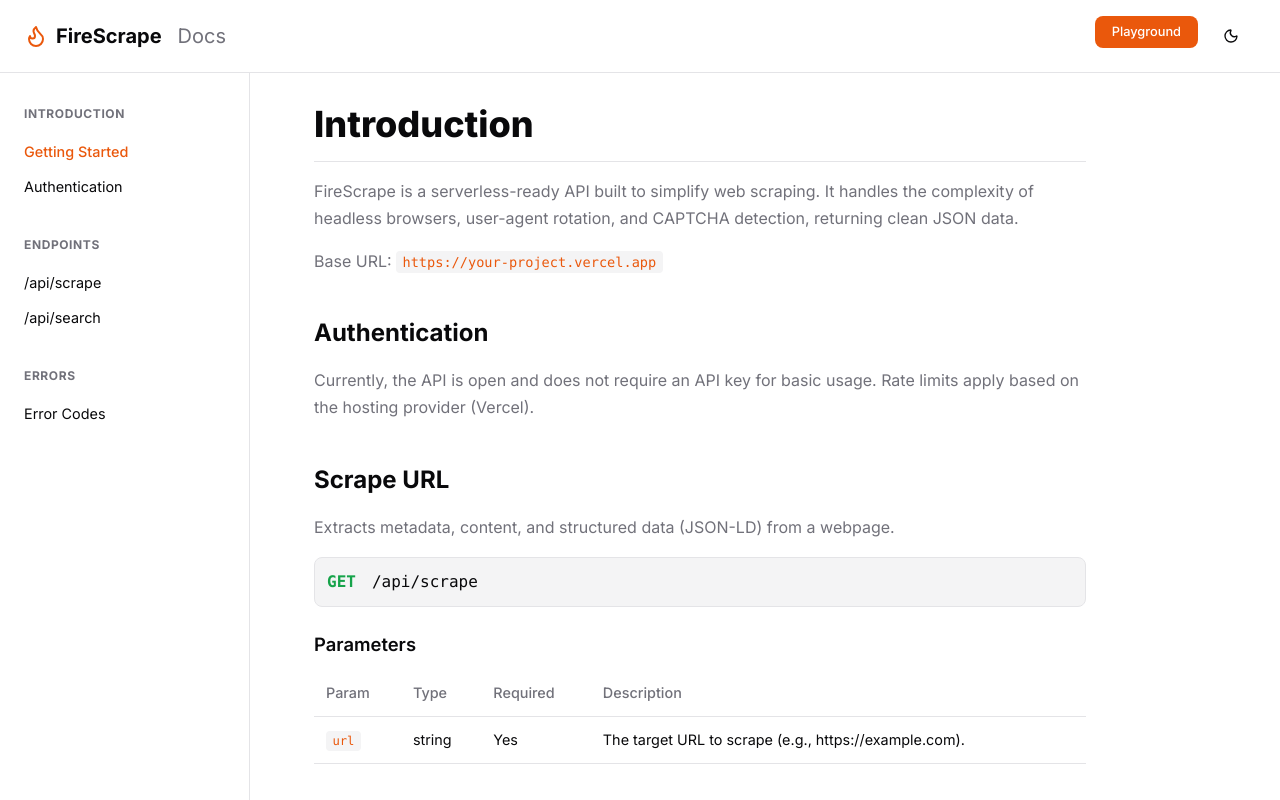
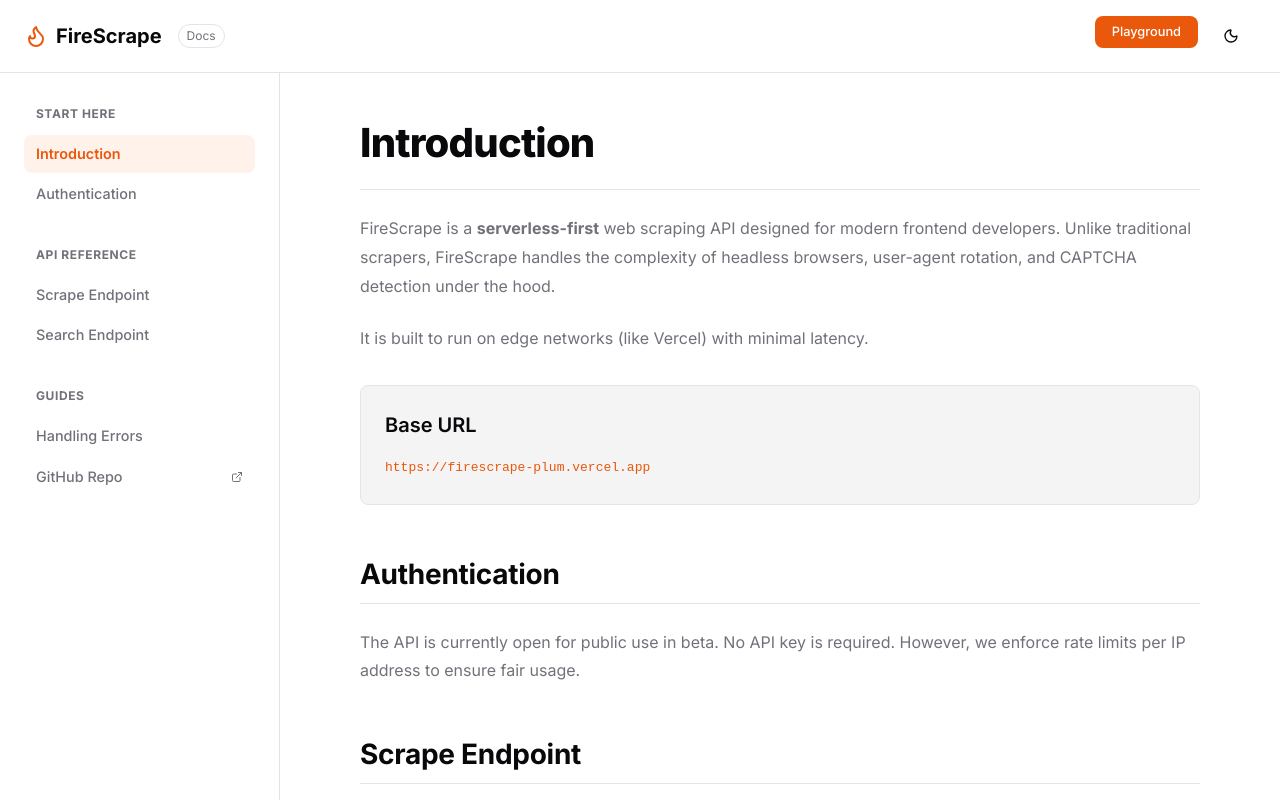
Before and after one commit to aasm3535/firescrape, a website: page public/docs.html in a window 1280 px wide. Drawn offline with nearby package versions, Linux system fonts and the light colour scheme.

Commit message:
feat: polish docs sidebar ui

```diff
--- a/public/docs.html
+++ b/public/docs.html
@@ -7,21 +7,28 @@
   <link rel="stylesheet" href="/style.css">
   <script src="https://unpkg.com/lucide@latest"></script>
   <style>
-    body { display: flex; flex-direction: column; height: 100vh; overflow: hidden; }
+    body { display: flex; flex-direction: column; height: 100vh; overflow: hidden; background: var(--background); }
     .docs-layout { display: flex; flex: 1; overflow: hidden; }
 
-    /* Sidebar */
+    /* Custom Sidebar */
     .docs-sidebar {
-      width: 250px;
-      background: var(--card);
+      width: 280px;
+      background: var(--card); /* Keeps it white in light mode, dark in dark mode */
       border-right: 1px solid var(--border);
-      padding: 2rem 1.5rem;
+      padding: 2rem 1rem;
       overflow-y: auto;
       display: flex;
       flex-direction: column;
+      flex-shrink: 0;
     }
 
-    .docs-nav-group { margin-bottom: 2rem; }
+    /* Custom Scrollbar for Sidebar */
+    .docs-sidebar::-webkit-scrollbar { width: 5px; }
+    .docs-sidebar::-webkit-scrollbar-track { background: transparent; }
+    .docs-sidebar::-webkit-scrollbar-thumb { background: var(--border); border-radius: 10px; }
+    .docs-sidebar::-webkit-scrollbar-thumb:hover { background: var(--muted-foreground); }
+
+    .docs-nav-group { margin-bottom: 2rem; padding: 0 0.5rem; }
     .docs-nav-title {
       font-size: 0.75rem;
       font-weight: 700;
@@ -29,31 +36,47 @@
       color: var(--muted-foreground);
       margin-bottom: 0.75rem;
       letter-spacing: 0.05em;
+      padding-left: 0.75rem;
     }
 
     .docs-link {
-      display: block;
+      display: flex;
+      align-items: center;
+      color: var(--muted-foreground);
+      text-decoration: none;
+      padding: 0.5rem 0.75rem;
+      font-size: 0.9rem;
+      transition: all 0.2s;
+      border-radius: var(--radius);
+      margin-bottom: 2px;
+      font-weight: 500;
+    }
+
+    .docs-link:hover {
       color: var(--foreground);
-      text-decoration: none;
-      padding: 0.4rem 0;
-      font-size: 0.9rem;
-      transition: color 0.2s;
+      background-color: var(--secondary);
     }
-    .docs-link:hover, .docs-link.active { color: var(--primary); font-weight: 500; }
+
+    .docs-link.active {
+      color: var(--primary);
+      background-color: rgba(234, 88, 12, 0.08); /* Light orange tint */
+      font-weight: 600;
+    }
 
     /* Main Content */
     .docs-main {
       flex: 1;
-      padding: 2rem 4rem;
+      padding: 3rem 5rem;
       overflow-y: auto;
-      max-width: 900px;
+      max-width: 1000px;
+      scroll-behavior: smooth;
     }
 
     /* Typography Overrides */
-    .docs-main h1 { font-size: 2.25rem; margin-bottom: 1rem; padding-bottom: 1rem; border-bottom: 1px solid var(--border); }
-    .docs-main h2 { font-size: 1.5rem; margin-top: 2.5rem; margin-bottom: 1rem; }
-    .docs-main h3 { font-size: 1.15rem; margin-top: 1.5rem; margin-bottom: 0.75rem; }
-    .docs-main p { line-height: 1.7; margin-bottom: 1rem; }
+    .docs-main h1 { font-size: 2.5rem; margin-bottom: 1.5rem; padding-bottom: 1.5rem; border-bottom: 1px solid var(--border); letter-spacing: -0.02em; }
+    .docs-main h2 { font-size: 1.75rem; margin-top: 3rem; margin-bottom: 1.5rem; letter-spacing: -0.01em; border-bottom: 1px solid var(--border); padding-bottom: 0.5rem; }
+    .docs-main h3 { font-size: 1.25rem; margin-top: 2rem; margin-bottom: 1rem; color: var(--foreground); }
+    .docs-main p { line-height: 1.8; margin-bottom: 1.5rem; color: var(--muted-foreground); }
     .docs-main code {
       background: var(--secondary);
       padding: 0.2rem 0.4rem;
@@ -61,6 +84,7 @@
       font-family: 'Menlo', monospace;
       font-size: 0.85em;
       color: var(--primary);
+      border: 1px solid var(--border);
     }
 
     /* Endpoint Badge */
@@ -68,22 +92,33 @@
       display: flex;
       align-items: center;
       gap: 1rem;
-      background: var(--secondary);
-      padding: 0.75rem;
+      background: var(--card);
+      padding: 1rem;
       border-radius: var(--radius);
       border: 1px solid var(--border);
       font-family: 'Menlo', monospace;
       margin-bottom: 1.5rem;
+      box-shadow: 0 1px 2px rgba(0,0,0,0.05);
     }
-    .method { font-weight: 700; color: #16a34a; } /* GET is green */
+    .method { font-weight: 700; color: #16a34a; background: #dcfce7; padding: 4px 8px; border-radius: 4px; font-size: 0.8rem; } /* GET is green */
+    .dark .method { background: #052e16; color: #4ade80; }
 
-    table { width: 100%; border-collapse: collapse; margin-bottom: 2rem; font-size: 0.9rem; }
-    th, td { text-align: left; padding: 0.75rem; border-bottom: 1px solid var(--border); }
-    th { color: var(--muted-foreground); font-weight: 500; }
+    /* Tables */
+    table { width: 100%; border-collapse: separate; border-spacing: 0; margin-bottom: 2rem; font-size: 0.9rem; border: 1px solid var(--border); border-radius: var(--radius); overflow: hidden; }
+    th, td { text-align: left; padding: 1rem; border-bottom: 1px solid var(--border); }
+    th { background: var(--secondary); color: var(--foreground); font-weight: 600; }
+    tr:last-child td { border-bottom: none; }
+
+    @media (max-width: 1024px) {
+      .docs-main { padding: 2rem; }
+    }
 
     @media (max-width: 768px) {
       .docs-layout { flex-direction: column; }
-      .docs-sidebar { width: 100%; border-right: none; border-bottom: 1px solid var(--border); height: auto; padding: 1rem; }
+      .docs-sidebar { width: 100%; border-right: none; border-bottom: 1px solid var(--border); height: auto; padding: 1rem; overflow-x: auto; flex-direction: row; gap: 2rem; align-items: center; }
+      .docs-nav-group { margin-bottom: 0; }
+      .docs-nav-title { display: none; }
+      .docs-link { white-space: nowrap; }
       .docs-main { padding: 1.5rem; }
       body { height: auto; overflow: auto; }
     }
@@ -91,10 +126,10 @@
 </head>
 <body class="light">
 
-  <nav class="navbar" style="padding: 1rem 1.5rem; margin: 0; border-bottom: 1px solid var(--border);">
+  <nav class="navbar" style="padding: 1rem 1.5rem; margin: 0; border-bottom: 1px solid var(--border); background: var(--card); z-index: 10;">
     <a href="/" class="logo">
       <i data-lucide="flame" style="color: var(--primary)"></i>
-      FireScrape <span style="font-weight: 400; color: var(--muted-foreground); margin-left: 8px;">Docs</span>
+      FireScrape <span style="font-weight: 400; color: var(--muted-foreground); margin-left: 8px; font-size: 0.9em; border: 1px solid var(--border); padding: 2px 8px; border-radius: 99px; font-size: 0.75rem;">Docs</span>
     </a>
     <div class="flex gap-2">
       <a href="/playground" class="btn btn-primary btn-sm" style="font-size: 0.8rem; height: 2rem;">Playground</a>
@@ -105,20 +140,23 @@
   <div class="docs-layout">
     <aside class="docs-sidebar">
       <div class="docs-nav-group">
-        <div class="docs-nav-title">Introduction</div>
-        <a href="#introduction" class="docs-link active">Getting Started</a>
+        <div class="docs-nav-title">Start Here</div>
+        <a href="#introduction" class="docs-link active">Introduction</a>
         <a href="#authentication" class="docs-link">Authentication</a>
       </div>
 
       <div class="docs-nav-group">
-        <div class="docs-nav-title">Endpoints</div>
-        <a href="#scrape" class="docs-link">/api/scrape</a>
-        <a href="#search" class="docs-link">/api/search</a>
+        <div class="docs-nav-title">API Reference</div>
+        <a href="#scrape" class="docs-link">Scrape Endpoint</a>
+        <a href="#search" class="docs-link">Search Endpoint</a>
       </div>
 
       <div class="docs-nav-group">
-        <div class="docs-nav-title">Errors</div>
-        <a href="#errors" class="docs-link">Error Codes</a>
+        <div class="docs-nav-title">Guides</div>
+        <a href="#errors" class="docs-link">Handling Errors</a>
+        <a href="https://github.com/aasm3535/firescrape" target="_blank" class="docs-link">
+          GitHub Repo <i data-lucide="external-link" width="12" style="margin-left: auto;"></i>
+        </a>
       </div>
     </aside>
 
@@ -126,100 +164,96 @@
 
       <section id="introduction">
         <h1>Introduction</h1>
-        <p>FireScrape is a serverless-ready API built to simplify web scraping. It handles the complexity of headless browsers, user-agent rotation, and CAPTCHA detection, returning clean JSON data.</p>
-        <p>Base URL: <code>https://your-project.vercel.app</code></p>
+        <p>FireScrape is a <b>serverless-first</b> web scraping API designed for modern frontend developers. Unlike traditional scrapers, FireScrape handles the complexity of headless browsers, user-agent rotation, and CAPTCHA detection under the hood.</p>
+        <p>It is built to run on edge networks (like Vercel) with minimal latency.</p>
+
+        <div style="background: var(--secondary); padding: 1.5rem; border-radius: var(--radius); border: 1px solid var(--border); margin: 2rem 0;">
+          <h3 style="margin-top:0">Base URL</h3>
+          <p style="margin-bottom:0; font-family: monospace; color: var(--primary);">https://firescrape-plum.vercel.app</p>
+        </div>
       </section>
 
       <section id="authentication">
         <h2>Authentication</h2>
-        <p>Currently, the API is open and does not require an API key for basic usage. Rate limits apply based on the hosting provider (Vercel).</p>
+        <p>The API is currently open for public use in beta. No API key is required. However, we enforce rate limits per IP address to ensure fair usage.</p>
       </section>
 
       <section id="scrape">
-        <h2>Scrape URL</h2>
-        <p>Extracts metadata, content, and structured data (JSON-LD) from a webpage.</p>
+        <h2>Scrape Endpoint</h2>
+        <p>Use this endpoint to extract metadata, main content, and hidden structured data (JSON-LD) from any public URL.</p>
 
         <div class="endpoint">
           <span class="method">GET</span>
           <span>/api/scrape</span>
         </div>
 
-        <h3>Parameters</h3>
+        <h3>Query Parameters</h3>
         <table>
-          <thead><tr><th>Param</th><th>Type</th><th>Required</th><th>Description</th></tr></thead>
+          <thead><tr><th>Parameter</th><th>Type</th><th>Required</th><th>Description</th></tr></thead>
           <tbody>
             <tr>
               <td><code>url</code></td>
-              <td>string</td>
+              <td><code style="color: var(--primary)">string</code></td>
               <td>Yes</td>
-              <td>The target URL to scrape (e.g., https://example.com).</td>
+              <td>The target URL to scrape. Must be URL-encoded.</td>
             </tr>
           </tbody>
         </table>
 
-        <h3>Response</h3>
+        <h3>Response Object</h3>
         <pre><span class="key">"success"</span>: <span class="boolean">true</span>,
 <span class="key">"data"</span>: {
   <span class="key">"url"</span>: <span class="string">"https://example.com"</span>,
   <span class="key">"meta"</span>: {
-    <span class="key">"title"</span>: <span class="string">"Example Domain"</span>,
-    <span class="key">"description"</span>: <span class="string">"..."</span>
+    <span class="key">"title"</span>: <span class="string">"Page Title"</span>,
+    <span class="key">"description"</span>: <span class="string">"SEO Description..."</span>
   },
-  <span class="key">"structured_data"</span>: [ ... ], <span class="string">// JSON-LD or Next.js data</span>
-  <span class="key">"content_preview"</span>: <span class="string">"Full text content..."</span>
+  <span class="key">"structured_data"</span>: [ ... ], <span class="string">// Extracted JSON-LD / Next.js data</span>
+  <span class="key">"content_preview"</span>: <span class="string">"Clean text content..."</span>
 }</pre>
       </section>
 
       <section id="search">
-        <h2>Web Search</h2>
-        <p>Performs a privacy-friendly web search (via DuckDuckGo) and returns results in JSON.</p>
+        <h2>Search Endpoint</h2>
+        <p>Perform a privacy-friendly web search without tracking. Results are returned in clean JSON format, ideal for AI agents or research tools.</p>
 
         <div class="endpoint">
           <span class="method">GET</span>
           <span>/api/search</span>
         </div>
 
-        <h3>Parameters</h3>
+        <h3>Query Parameters</h3>
         <table>
-          <thead><tr><th>Param</th><th>Type</th><th>Required</th><th>Description</th></tr></thead>
+          <thead><tr><th>Parameter</th><th>Type</th><th>Required</th><th>Description</th></tr></thead>
           <tbody>
             <tr>
               <td><code>q</code></td>
-              <td>string</td>
+              <td><code style="color: var(--primary)">string</code></td>
               <td>Yes</td>
-              <td>The search query (e.g., "bun js").</td>
+              <td>The search query (e.g. "latest tech news").</td>
             </tr>
-          </tbody>
-        </table>
-
-        <h3>Response</h3>
-        <pre><span class="key">"success"</span>: <span class="boolean">true</span>,
-<span class="key">"results"</span>: [
-  {
-    <span class="key">"title"</span>: <span class="string">"Bun — A fast all-in-one JavaScript runtime"</span>,
-    <span class="key">"link"</span>: <span class="string">"https://bun.sh/"</span>,
-    <span class="key">"snippet"</span>: <span class="string">"Bun is a fast..."</span>
-  }
-]</pre>
-      </section>
-
-      <section id="errors">
-        <h2>Errors</h2>
-        <p>The API uses standard HTTP status codes to indicate success or failure.</p>
-        <table>
-          <thead><tr><th>Code</th><th>Meaning</th><th>Description</th></tr></thead>
-          <tbody>
-            <tr><td>200</td><td>OK</td><td>Request succeeded.</td></tr>
-            <tr><td>400</td><td>Bad Request</td><td>Missing parameters (e.g., no URL).</td></tr>
-            <tr><td>403</td><td>Forbidden</td><td>Target site blocked the scraper.</td></tr>
-            <tr><td>429</td><td>Too Many Requests</td><td>Target site detected a bot (CAPTCHA).</td></tr>
-            <tr><td>500</td><td>Internal Error</td><td>Server-side parsing error.</td></tr>
           </tbody>
         </table>
       </section>
 
-      <footer style="margin-top: 4rem; padding-top: 2rem; border-top: 1px solid var(--border); color: var(--muted-foreground); font-size: 0.85rem;">
-        FireScrape Documentation v2.0
+      <section id="errors">
+        <h2>Handling Errors</h2>
+        <p>FireScrape uses standard HTTP status codes.</p>
+        <table>
+          <thead><tr><th>Code</th><th>Status</th><th>Meaning</th></tr></thead>
+          <tbody>
+            <tr><td>200</td><td>OK</td><td>Success.</td></tr>
+            <tr><td>400</td><td>Bad Request</td><td>Missing <code>url</code> or <code>q</code> parameter.</td></tr>
+            <tr><td>403</td><td>Forbidden</td><td>Target site has strict anti-bot (Akamai/Cloudflare).</td></tr>
+            <tr><td>429</td><td>Too Many Requests</td><td>CAPTCHA detected on target site.</td></tr>
+            <tr><td>500</td><td>Server Error</td><td>Internal parsing error.</td></tr>
+          </tbody>
+        </table>
+      </section>
+
+      <footer style="margin-top: 5rem; padding-top: 2rem; border-top: 1px solid var(--border); color: var(--muted-foreground); font-size: 0.85rem; display: flex; justify-content: space-between;">
+        <span>© 2025 FireScrape</span>
+        <span>Documentation v2.0</span>
       </footer>
     </main>
   </div>
@@ -227,25 +261,30 @@
   <script>
     lucide.createIcons();
 
-    // Smooth scroll for sidebar
+    // Smooth scroll & Active link handler
     document.querySelectorAll('.docs-link').forEach(anchor => {
       anchor.addEventListener('click', function (e) {
-        e.preventDefault();
-        document.querySelectorAll('.docs-link').forEach(l => l.classList.remove('active'));
-        this.classList.add('active');
-        document.querySelector(this.getAttribute('href')).scrollIntoView({
-          behavior: 'smooth'
-        });
+        // Only prevent default for internal hash links
+        if (this.getAttribute('href').startsWith('#')) {
+          e.preventDefault();
+          document.querySelectorAll('.docs-link').forEach(l => l.classList.remove('active'));
+          this.classList.add('active');
+          const target = document.querySelector(this.getAttribute('href'));
+          target.scrollIntoView({ behavior: 'smooth' });
+        }
       });
     });
 
     function toggleTheme() {
       document.body.classList.toggle('dark');
+      const isDark = document.body.classList.contains('dark');
+      document.getElementById('theme-icon').setAttribute('data-lucide', isDark ? 'sun' : 'moon');
       lucide.createIcons();
     }
-    // Auto-detect
+
     if (window.matchMedia && window.matchMedia('(prefers-color-scheme: dark)').matches) {
       document.body.classList.add('dark');
+      document.getElementById('theme-icon').setAttribute('data-lucide', 'sun');
     }
   </script>
 </body>
```
